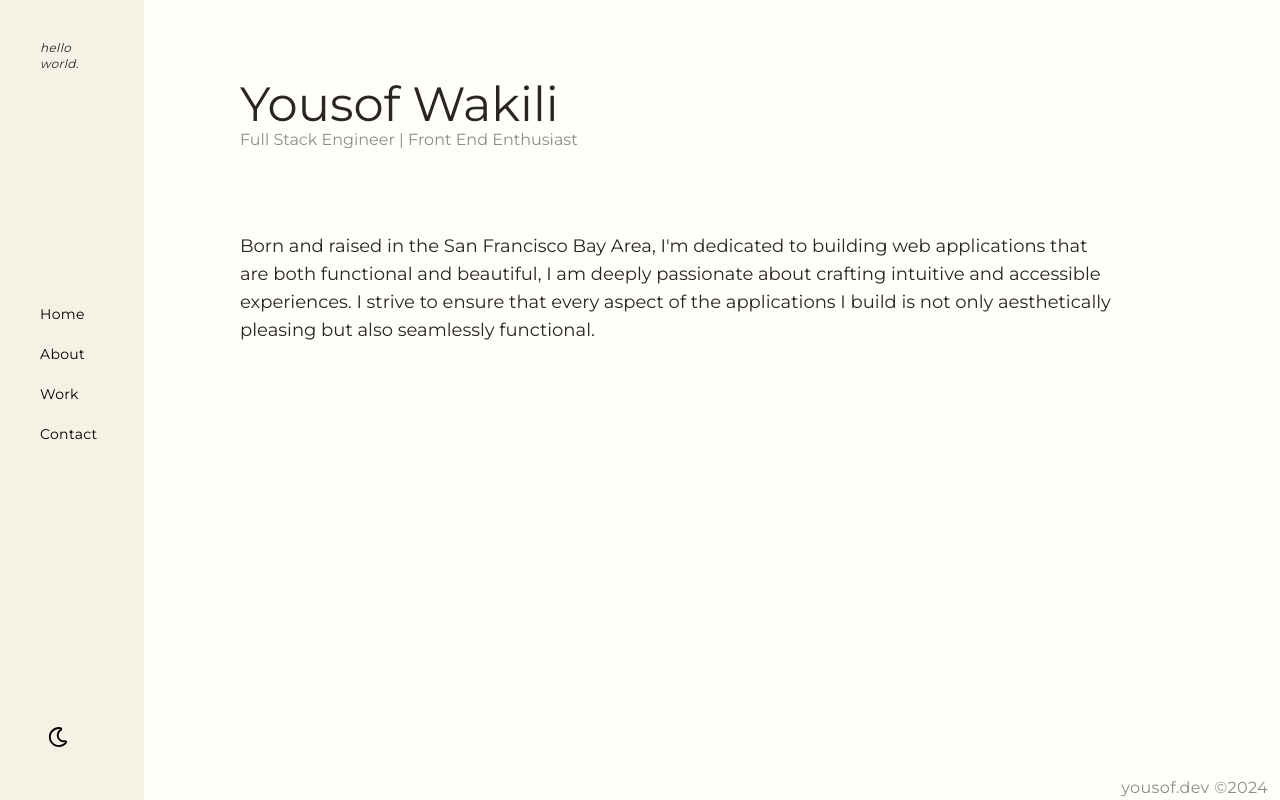
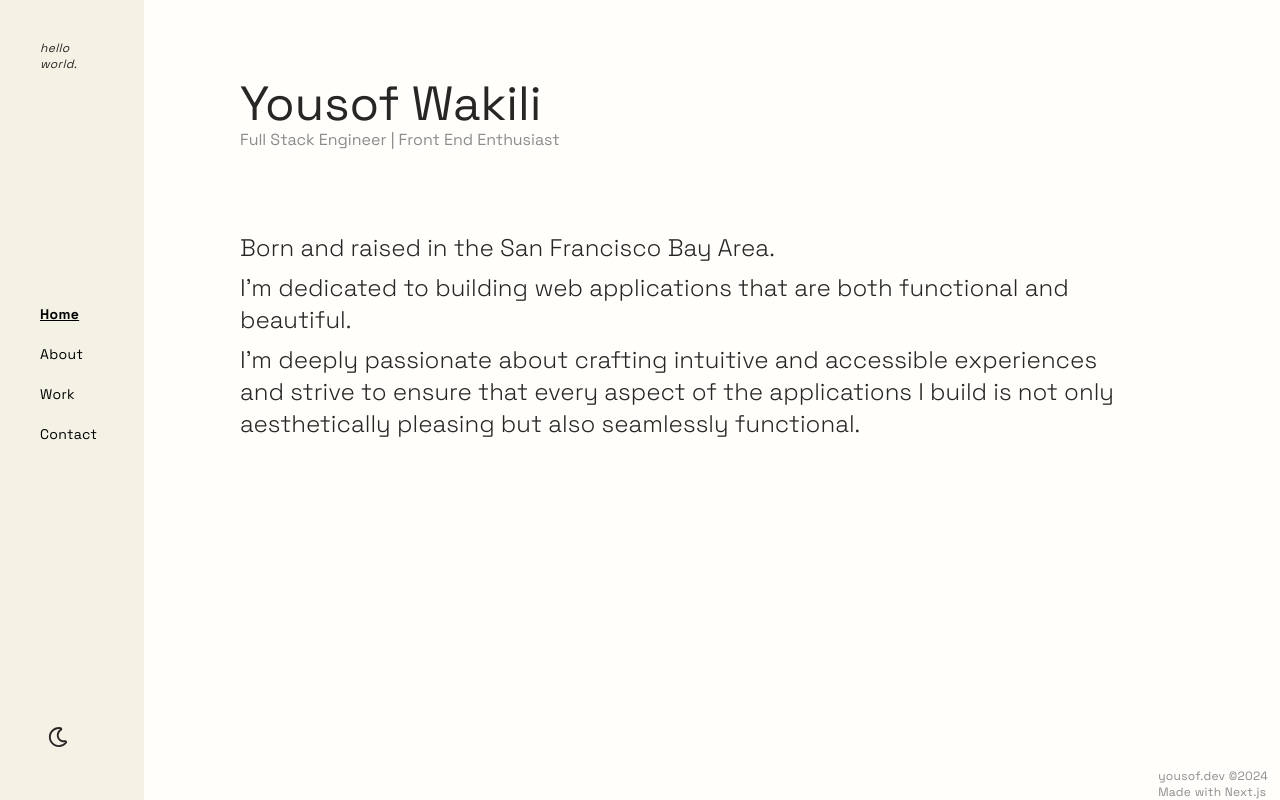
Before and after one commit to ywakili18/portfolio_v3, a Next.js app: page / in a window 1280 px wide. Built offline with nearby package versions, Linux system fonts and the light colour scheme.

Commit message:
navbar link animations added, contact links adjusted

```diff
--- a/src/app/components/AnimatedLink.jsx
+++ b/src/app/components/AnimatedLink.jsx
@@ -5,9 +5,9 @@ import { motion } from "framer-motion";
 const AnimatedLink = ({ href, download, text, Icon }) => {
   const [isHovered, setIsHovered] = useState(false);
 
-  const hoverAnimation = {
-    y: [0, 10, -5, 0], // Moves the icon downwards, then slightly up, and resets
-    opacity: [1, 0, 0, 1], // Fades the icon out and back in
+  const iconHoverAnimation = {
+    y: [0, 5, -5, 0],
+    opacity: [1, 0, 0, 1],
     transition: {
       y: { duration: 0.6, ease: "easeInOut" },
       opacity: { duration: 0.6, ease: "easeInOut" },
@@ -18,13 +18,13 @@ const AnimatedLink = ({ href, download, text, Icon }) => {
     <motion.a
       href={href}
       download={download}
-      className="flex items-center justify-center rounded-xl p-2"
+      className="flex items-center justify-center  p-2 rounded-xl hover:bg-accentBackground transition-all"
       onMouseEnter={() => setIsHovered(true)}
       onMouseLeave={() => setIsHovered(false)}
     >
       <motion.div
-        animate={isHovered ? hoverAnimation : {}}
-        className="flex items-center"
+        className="flex items-center "
+        animate={isHovered ? iconHoverAnimation : {}}
       >
         {Icon && <Icon className="mr-2" />}
       </motion.div>
--- a/src/app/components/Contact.jsx
+++ b/src/app/components/Contact.jsx
@@ -3,27 +3,35 @@ import { FiDownload } from "react-icons/fi";
 import { FaLinkedinIn } from "react-icons/fa";
 import { HiOutlineMail } from "react-icons/hi";
 import { motion } from "framer-motion";
-import { useState } from "react";
 import AnimatedLink from "./AnimatedLink";
+
 export default function Contact() {
+  const containerVariants = {
+    hidden: { opacity: 0, y: 20 },
+    visible: { opacity: 1, y: 0, transition: { delay: 0.2, duration: 0.3 } },
+  };
+
   return (
-    <main className="min-h-screen  flex flex-col items-center justify-center">
-      <section className="text-center mb-8">
-        <h1 className="text-4xl font-bold  mb-4">Get in Touch</h1>
-        <p className="text-subheaderText">
+    <main className="min-h-screen flex flex-col items-center justify-center lg:flex-row lg:gap-20   p-4">
+      <motion.section
+        className="text-center mb-8"
+        variants={containerVariants}
+        initial="hidden"
+        animate="visible"
+      >
+        <h1 className="text-2xl md:text-4xl font-bold  mb-4">Get in Touch</h1>
+        <p className="text-sm md:text-base">
           Feel free to reach out for collaborations or just a friendly hello 👋.
         </p>
-      </section>
+      </motion.section>
       <div className="space-y-4">
         <AnimatedLink
           href="https://www.linkedin.com/in/youseffect/"
-          download={false}
           text="Connect with me on LinkedIn"
           Icon={FaLinkedinIn}
         />
         <AnimatedLink
           href="/resume.pdf" // Update with your resume file
-          download={true}
           text="Download my resume"
           Icon={FiDownload}
         />
--- a/src/app/components/Main.jsx
+++ b/src/app/components/Main.jsx
@@ -1,24 +1,44 @@
-export default function Main({ darkMode }) {
+"use client";
+import TextRippleEffect from "./TextRippleEffect";
+import { motion } from "framer-motion";
+export default function Main() {
+  const headerVariants = {
+    hidden: { opacity: 0, y: -5 },
+    visible: { opacity: 1, y: 0, transition: { duration: 0.1 } },
+  };
+  const subHeaderVariants = {
+    hidden: { opacity: 0, y: -5 },
+    visible: { opacity: 1, y: 0, transition: { duration: 0.3 } },
+  };
+  const textLines = [
+    "Born and raised in the San Francisco Bay Area.",
+    "I'm dedicated to building web applications that are both functional and beautiful.",
+    "I'm deeply passionate about crafting intuitive and accessible experiences and strive to ensure that every aspect of the applications I build is not only aesthetically pleasing but also seamlessly functional.",
+  ];
   const paragraphFormat = "text-center sm:text-start";
   return (
     <main className="sm:py-20 sm:px-40 p-5 sm:pl-60 mt-20 sm:mt-0 ">
-      <header className="mb-14 sm:mb-20 text-center sm:text-start">
-        <h1 className="mt-10 sm:mt-0  sm:text-5xl ">Yousof Wakili</h1>
-        <h2 className="text-subheaderText ">
+      <motion.header className="mb-14 sm:mb-20 text-center sm:text-start">
+        <motion.h1
+          className="mt-10 sm:mt-0  sm:text-5xl "
+          variants={headerVariants}
+          initial="hidden"
+          animate="visible"
+        >
+          Yousof Wakili
+        </motion.h1>
+        <motion.h2
+          className="text-subheaderText"
+          variants={subHeaderVariants}
+          initial="hidden"
+          animate="visible"
+        >
           Full Stack Engineer | Front End Enthusiast
-        </h2>
-      </header>
-      <section className="flex flex-col gap-5 sm:gap-10 text-sm sm:text-lg ">
-        {" "}
+        </motion.h2>
+      </motion.header>
+      <section className="flex flex-col gap-5 sm:gap-10 text-sm sm:text-2xl font-light ">
         <div className={`${paragraphFormat}`}>
-          <p>
-            Born and raised in the San Francisco Bay Area, I'm dedicated to
-            building web applications that are both functional and beautiful, I
-            am deeply passionate about crafting intuitive and accessible
-            experiences. I strive to ensure that every aspect of the
-            applications I build is not only aesthetically pleasing but also
-            seamlessly functional.
-          </p>
+          <TextRippleEffect textLines={textLines} />
         </div>
       </section>
     </main>
--- a/src/app/components/NavBar.jsx
+++ b/src/app/components/NavBar.jsx
@@ -1,56 +1,59 @@
+"use client";
 import Link from "next/link";
-
+import { usePathname } from "next/navigation";
 import DarkModeToggle from "./DarkModeToggle";
 import { motion } from "framer-motion";
+
 const NavBar = ({ darkMode, toggleDarkMode }) => {
-  const linkStyling = `${
-    darkMode
-      ? "text-white hover:text-stone-400 transition-colors duration-400"
-      : "text-black hover:text-stone-500 transition-colors duration-400"
-  }`;
+  const pathname = usePathname();
+
+  const getLinkStyling = (path) => {
+    const isActive = pathname === path;
+    return `${
+      darkMode
+        ? "text-white hover:text-stone-400"
+        : "text-black hover:text-stone-500"
+    } ${isActive ? "font-bold underline" : ""} transition-colors duration-400`;
+  };
 
   return (
     <motion.nav
       initial={{ opacity: 0 }}
       animate={{ opacity: 1 }}
       exit={{ opacity: 0 }}
-      transition={{ duration: 1 }}
+      transition={{ duration: 0.2 }}
       className={`${
-        darkMode && "bg-stone-900 transition-colors duration-50"
-      }  transition-colors duration-500
-      fixed sm:left-0 sm:h-full sm:w-36 h-[85px] w-full top-0 bg-navLightBackground
-      flex sm:flex-col sm:justify-between justify-center
-      gap-10 sm:gap-0 items-center sm:items-start xs:p-4 sm:p-10 text-xs sm:text-sm font-pp-book tracking-wide`}
+        darkMode ? "bg-stone-900" : "bg-navLightBackground"
+      } transition-colors duration-500 fixed sm:left-0 sm:h-full sm:w-36 h-[85px] w-full top-0 flex sm:flex-col sm:justify-between justify-center gap-10 sm:gap-0 items-center sm:items-start p-4 sm:p-10 text-xs sm:text-sm font-pp-book tracking-wide`}
     >
       <div className="flex items-center gap-6 xs:gap-14 sm:grid">
         <p className="italic text-xs">hello world.</p>
         <ul className="flex gap-5 sm:gap-0 justify-center sm:mt-44 sm:space-y-5 sm:flex-col">
           <li>
-            <Link href="/">
-              <span className={linkStyling}>Home</span>
+            <Link href="/" className={getLinkStyling("/")}>
+              Home
             </Link>
           </li>
           <li>
-            <Link href="/about">
-              <span className={linkStyling}>About</span>
+            <Link href="/about" className={getLinkStyling("/about")}>
+              About
             </Link>
           </li>
           <li>
-            <Link href="/work">
-              <span className={linkStyling}>Work</span>
+            <Link href="/work" className={getLinkStyling("/work")}>
+              Work
             </Link>
           </li>
           <li>
-            <Link href="/contact">
-              <span className={linkStyling}>Contact</span>
+            <Link href="/contact" className={getLinkStyling("/contact")}>
+              Contact
             </Link>
           </li>
         </ul>
       </div>
-
       <div>
-        <button className={linkStyling} onClick={toggleDarkMode}>
-          <DarkModeToggle />
+        <button className="outline-none" onClick={toggleDarkMode}>
+          <DarkModeToggle darkMode={darkMode} />
         </button>
       </div>
     </motion.nav>
--- /dev/null
+++ b/src/app/components/TextRippleEffect.jsx
@@ -0,0 +1,38 @@
+import { motion } from "framer-motion";
+
+export default function TextRippleEffect({ textLines }) {
+  // Animation variants for the container
+  const containerVariants = {
+    hidden: {},
+    visible: {
+      transition: {
+        staggerChildren: 0.2, // Delay between each child animation
+      },
+    },
+  };
+
+  // Animation variants for each child (line of text)
+  const childVariants = {
+    hidden: { opacity: 0, y: -10 },
+    visible: {
+      opacity: 1,
+      transition: { duration: 0.3 },
+      y: 0,
+    },
+  };
+
+  return (
+    <motion.div
+      variants={containerVariants}
+      initial="hidden"
+      animate="visible"
+      className="space-y-2"
+    >
+      {textLines.map((line, index) => (
+        <motion.div key={index} variants={childVariants}>
+          <p className="">{line}</p>
+        </motion.div>
+      ))}
+    </motion.div>
+  );
+}
--- a/src/app/layout.js
+++ b/src/app/layout.jsx
@@ -1,13 +1,13 @@
 // src/app/layout.js
 
 "use client";
-import { Montserrat } from "next/font/google";
+import { Space_Grotesk } from "next/font/google";
 import "./globals.css";
 import NavBar from "./components/NavBar";
 import { useState } from "react";
 import { motion } from "framer-motion";
 
-const space_grotesk = Montserrat({ subsets: ["latin"] });
+const space_grotesk = Space_Grotesk({ subsets: ["latin"] });
 
 export default function Layout({ children }) {
   const [darkMode, setDarkMode] = useState(false);
@@ -29,14 +29,9 @@ export default function Layout({ children }) {
             {" "}
             <NavBar darkMode={darkMode} toggleDarkMode={toggleDarkMode} />
             {children}
-            <footer
-              className={`${
-                darkMode
-                  ? "text-subheaderText transition-colors duration-50 fixed bottom-0 right-3 tracking-wide  text-xs sm:text-base"
-                  : "text-subheaderText transition-colors duration-50 fixed bottom-0 right-3 tracking-wide  text-xs sm:text-base"
-              }`}
-            >
-              <span>yousof.dev ©2024</span>
+            <footer className="text-subheaderText transition-colors duration-50 fixed bottom-0 right-3 tracking-wide  text-xs">
+              <p>yousof.dev ©2024</p>
+              <p>Made with Next.js</p>
             </footer>
           </div>
         </motion.div>
--- a/src/app/template.jsx
+++ b/src/app/template.jsx
@@ -6,7 +6,7 @@ export default function Transition({ children }) {
       initial={{ opacity: 0 }}
       animate={{ opacity: 1 }}
       exit={{ opacity: 0 }}
-      transition={{ duration: 1 }}
+      transition={{ duration: 0.3 }}
     >
       {children}
     </motion.div>
--- a/tailwind.config.js
+++ b/tailwind.config.js
@@ -23,10 +23,11 @@ module.exports = {
         navLightBackground: "#f4f1e5",
 
         // Global
-        subheaderText: "#8c8c8c", // Light accent text as a shade of grey
+        accentBackground: "#f59f02",
+        subheaderText: "#8c8c8c",
       },
       screens: {
-        xs: "400px", // Custom breakpoint for extra-small devices
+        xs: "400px",
       },
     },
   },
```
Also changed, not shown: src/app/components/AboutMe.jsx (+11 -7 lines), src/app/components/Timeline.jsx (+21 -0 lines).
